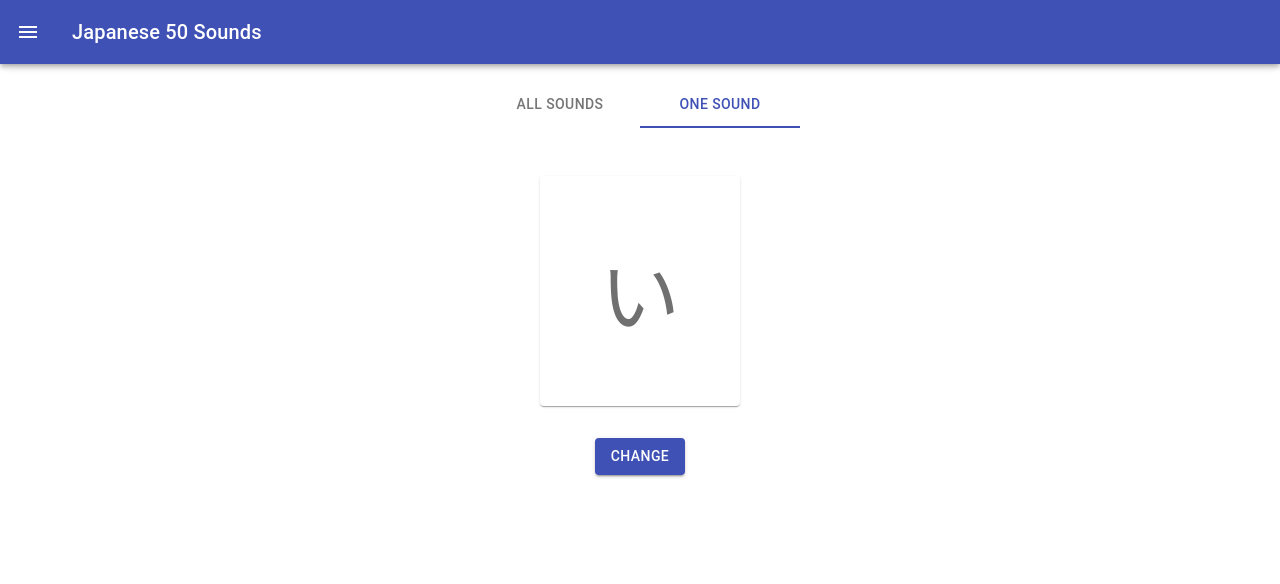
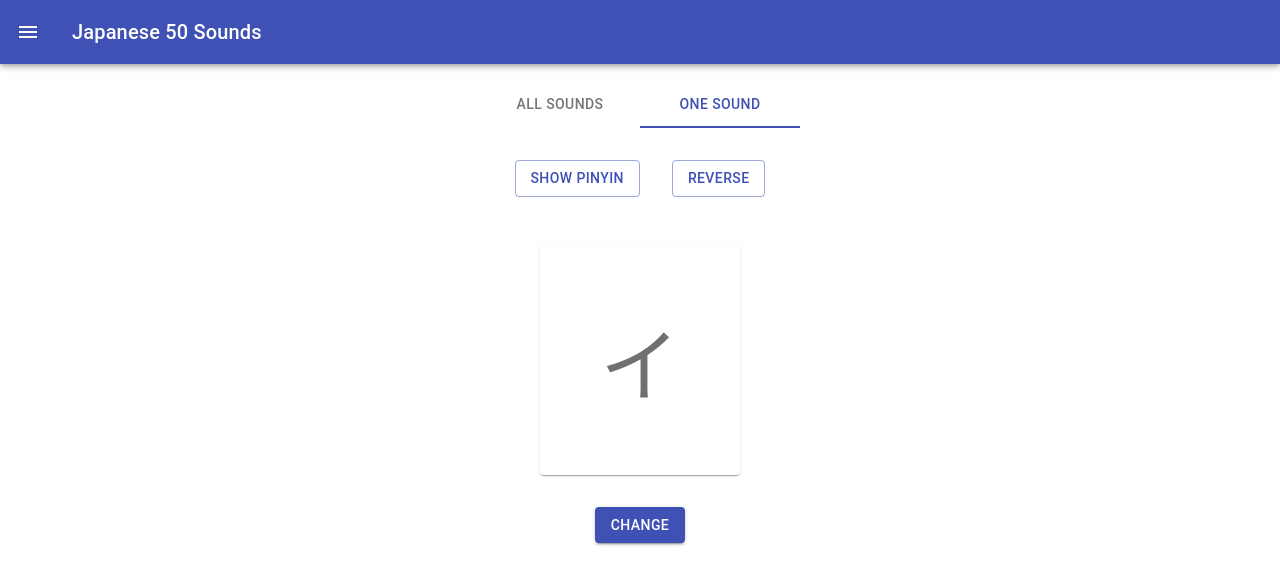
Before and after one commit to james556674/voc-frontend, a React (Create React App) app: page / in a window 1280 px wide. Both pictures are taken after a click on the tab "ONE SOUND". Shown: the top 584 px of the page. Built offline with nearby package versions, Linux system fonts and the light colour scheme.

Commit message:
feat: add reverse and show pinyin function

```diff
--- a/src/pages/JapaneseWorld.js
+++ b/src/pages/JapaneseWorld.js
@@ -1,6 +1,6 @@
 import React, { useState, useEffect } from "react"
 import styled from "styled-components"
-import { AppBar, Card, Button, Tabs, Tab, Typography } from "@material-ui/core"
+import { AppBar, Card, Button, Tabs, Tab, Typography, Tooltip } from "@material-ui/core"
 import MenuIcon from '@material-ui/icons/Menu';
 
 const Container = styled.div`
@@ -51,6 +51,27 @@ const Container = styled.div`
       justify-content: center;
       align-items: center;
 
+      .back-content {
+        width: 100%;
+        height: 90%;
+        display: flex;
+        flex-direction: column;
+        justify-content: center;
+        align-items: center;
+        position: relative;
+
+        p {
+          font-size: 5rem;
+          color: rgb(112,112,112);
+        }
+
+        .rome {
+          font-size: 1.5rem;
+          position: absolute;
+          bottom: 0;
+        }
+      }
+
       p {
         font-size: 5rem;
         color: rgb(112,112,112);
@@ -75,6 +96,8 @@ const JapaneseWorld = () => {
   const [mode, setMode] = useState("All Sounds")
   const [number, setNumber] = useState(1)
   const [value, setValue] = useState(2)
+  const [isRome, setIsRome] = useState(false)
+  const [isFront, setIsFront] = useState(false)
 
   const handleChange = (event, newValue) => {
     setValue(newValue)
@@ -84,187 +107,233 @@ const JapaneseWorld = () => {
   const dummyData = [
     {
       a: "あ",
-      b: "a"
+      b: "a",
+      c: "ア"
     },
     {
       a: "い",
-      b: "i"
+      b: "i",
+      c: "イ"
     },
     {
       a: "う",
-      b: "u"
+      b: "u",
+      c: "ウ"
     },
     {
       a: "え",
-      b: "e"
+      b: "e",
+      c: "エ"
     },
     {
       a: "お",
-      b: "o"
+      b: "o",
+      c: "オ"
     },
     {
       a: "か",
-      b: "ka"
+      b: "ka",
+      c: "カ"
     },
     {
       a: "き",
-      b: "ki"
+      b: "ki",
+      c: "キ"
     },
     {
       a: "く",
-      b: "ku"
+      b: "ku",
+      c: "ク"
     },
     {
       a: "け",
-      b: "ke"
+      b: "ke",
+      c: "ケ"
     },
     {
       a: "こ",
-      b: "ko"
+      b: "ko",
+      c: "コ"
     },
     {
       a: "さ",
-      b: "sa"
+      b: "sa",
+      c: "サ"
     },
     {
       a: "し",
-      b: "shi"
+      b: "shi",
+      c: "シ"
     },
     {
       a: "す",
-      b: "su"
+      b: "su",
+      c: "ス"
     },
     {
       a: "せ",
-      b: "se"
+      b: "se",
+      c: "セ"
     },
     {
       a: "そ",
-      b: "so"
+      b: "so",
+      c: "ソ"
     },
     {
       a: "た",
-      b: "ta"
+      b: "ta",
+      c: "タ"
     },
     {
       a: "ち",
-      b: "chi"
+      b: "chi",
+      c: "チ"
     },
     {
       a: "つ",
-      b: "tsu"
+      b: "tsu",
+      c: "ツ"
     },
     {
       a: "て",
-      b: "te"
+      b: "te",
+      c: "テ"
     },
     {
       a: "と",
-      b: "to"
+      b: "to",
+      c: "ト"
     },
     {
       a: "な",
-      b: "na"
+      b: "na",
+      c: "ナ"
     },
     {
       a: "に",
-      b: "ni"
+      b: "ni",
+      c: "ニ"
     },
     {
       a: "ぬ",
-      b: "nu"
+      b: "nu",
+      c: "ヌ"
     },
     {
       a: "ね",
-      b: "ne"
+      b: "ne",
+      c: "ネ"
     },
     {
       a: "の",
-      b: "no"
+      b: "no",
+      c: "ノ"
     },
     {
       a: "は",
-      b: "ha"
+      b: "ha",
+      c: "ハ"
     },
     {
       a: "ひ",
-      b: "hi"
+      b: "hi",
+      c: "ヒ"
     },
     {
       a: "ふ",
-      b: "fu"
+      b: "fu",
+      c: "フ"
     },
     {
       a: "へ",
-      b: "he"
+      b: "he",
+      c: "ヘ"
     },
     {
       a: "ほ",
-      b: "ho"
+      b: "ho",
+      c: "ホ"
     },
     {
       a: "ま",
-      b: "ma"
+      b: "ma",
+      c: "マ"
     },
     {
       a: "み",
-      b: "mi"
+      b: "mi",
+      c: "ミ"
     },
     {
       a: "む",
-      b: "mu"
+      b: "mu",
+      c: "ム"
     },
     {
       a: "め",
-      b: "me"
+      b: "me",
+      c: "メ"
     },
     {
       a: "も",
-      b: "mo"
+      b: "mo",
+      c: "モ"
     },
     {
       a: "や",
-      b: "ya"
+      b: "ya",
+      c: "オ"
     },
     {
       a: "ゆ",
-      b: "yu"
+      b: "yu",
+      c: "ユ"
     },
     {
       a: "よ",
-      b: "yo"
+      b: "yo",
+      c: "ヨ"
     },
     {
       a: "ら",
-      b: "ra"
+      b: "ra",
+      c: "ラ"
     },
     {
       a: "り",
-      b: "ri"
+      b: "ri",
+      c: "リ"
     },
     {
       a: "る",
-      b: "ru"
+      b: "ru",
+      c: "ル"
     },
     {
       a: "れ",
-      b: "re"
+      b: "re",
+      c: "レ"
     },
     {
       a: "ろ",
-      b: "ro"
+      b: "ro",
+      c: "ロ"
     },
     {
       a: "わ",
-      b: "wa"
+      b: "wa",
+      c: "ワ"
     },
     {
       a: "を",
-      b: "wo"
+      b: "wo",
+      c: "ヲ"
     },
     {
       a: "ん",
-      b: "n"
+      b: "n",
+      c: "ン"
     },
 
   ]
@@ -289,19 +358,21 @@ const JapaneseWorld = () => {
             <div className="flip-card">
               <div className="flip-card-inner">
                 <Card className="flip-card-front">
-                  <p>{data.a}</p>
+                  {isFront ? <p>{data.a}</p> : <p>{data.c}</p>}
                 </Card>
                 <Card className="flip-card-back">
-                  <p>{data.b}</p>
+                  <div className="back-content">
+                    {isFront ? <p>{data.c}</p> : <p>{data.a}</p>}
+                    {isRome && (
+                      <>
+                        <p className="rome">({data.b})</p>
+                      </>
+                    )}
+                  </div>
                 </Card>
-
               </div>
-
-
             </div>
-
           ))}
-
         </div>
 
       )
@@ -310,14 +381,21 @@ const JapaneseWorld = () => {
     if(mode === "One Sound") {
       return (
         <>
-
           <div className="flip-card">
             <div className="flip-card-inner">
               <Card className="front flip-card-front">
-                <p>{dummyData[number].a}</p>
+                {isFront ? <p>{dummyData[number].a}</p> : <p>{dummyData[number].c}</p>}
+
               </Card>
               <Card className="back flip-card-back">
-                <p>{dummyData[number].b}</p>
+                <div className="back-content">
+                  {isFront ? <p>{dummyData[number].c}</p> : <p>{dummyData[number].a}</p>}
+                  {isRome && (
+                    <>
+                      <p className="rome">({dummyData[number].b})</p>
+                    </>
+                  )}
+                </div>
               </Card>
 
             </div>
@@ -365,6 +443,22 @@ const JapaneseWorld = () => {
           <Tab label="All Sounds" />
           <Tab label="One Sound" />
         </Tabs>
+        <div style={{ marginBottom: "2rem" }}>
+          <Tooltip title="show romanization in card back side" aria-label="add">
+            <Button color="primary" style={{ marginRight: "2rem" }} variant="outlined" onClick={() => setIsRome(!isRome)}>
+              {isRome ? "Hide Pinyin" : "Show Pinyin"}
+            </Button>
+          </Tooltip>
+          <Tooltip title="reverse the card" aria-label="add">
+            <Button color="primary" variant="outlined" onClick={() => setIsFront(!isFront)}>
+              Reverse
+            </Button>
+          </Tooltip>
+
+
+
+        </div>
+
 
 
         {showContent()}
```
